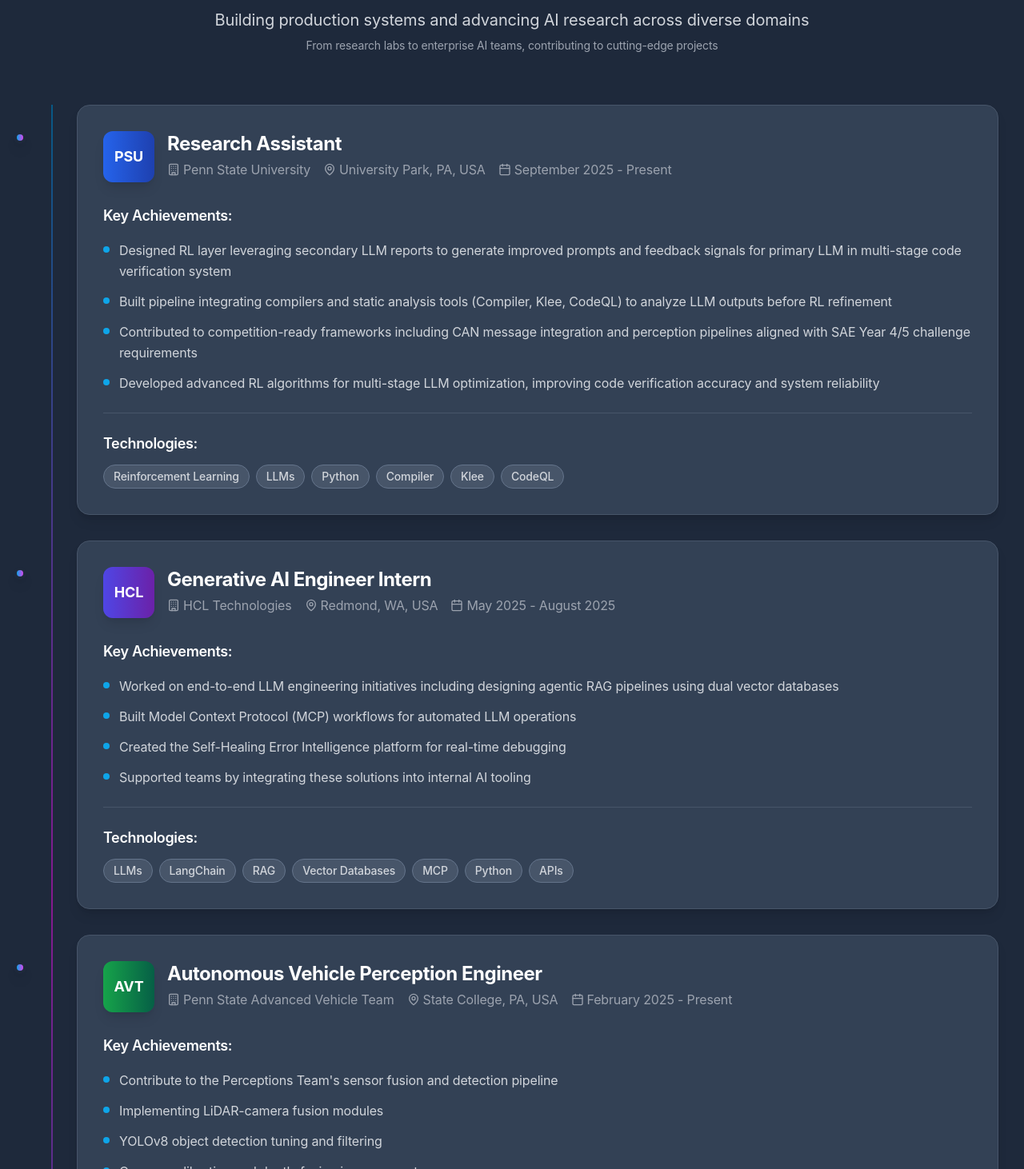
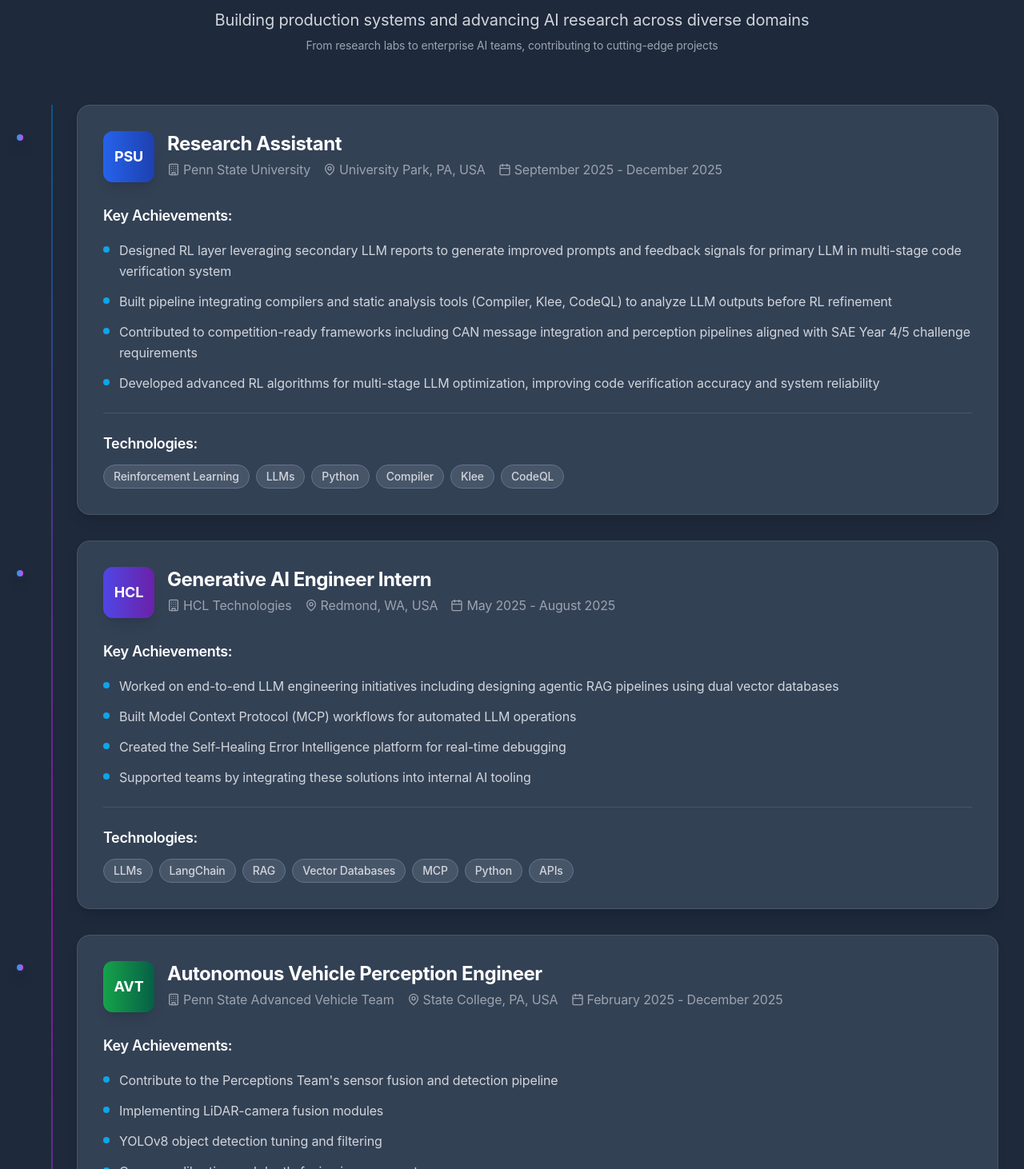
Before and after one commit to Siddhanta22/siddhantamohanty.github.io, a React (Create React App) app: page / in a window 1280 px wide. Shown: the part 9396-10858 px from the top of the page at 80% size. Built offline with nearby package versions, Linux system fonts and the light colour scheme.

Commit message:
Update end dates for Research Assistant and PSU AVT to December 2025

```diff
--- a/src/components/Experience.js
+++ b/src/components/Experience.js
@@ -15,7 +15,7 @@ const Experience = () => {
       company: "Penn State University",
       role: "Research Assistant",
       location: "University Park, PA, USA",
-      dates: "September 2025 - Present",
+      dates: "September 2025 - December 2025",
       achievements: [
         "Designed RL layer leveraging secondary LLM reports to generate improved prompts and feedback signals for primary LLM in multi-stage code verification system",
         "Built pipeline integrating compilers and static analysis tools (Compiler, Klee, CodeQL) to analyze LLM outputs before RL refinement",
@@ -47,7 +47,7 @@ const Experience = () => {
       company: "Penn State Advanced Vehicle Team",
       role: "Autonomous Vehicle Perception Engineer",
       location: "State College, PA, USA",
-      dates: "February 2025 - Present",
+      dates: "February 2025 - December 2025",
       achievements: [
         "Contribute to the Perceptions Team's sensor fusion and detection pipeline",
         "Implementing LiDAR-camera fusion modules",
```
